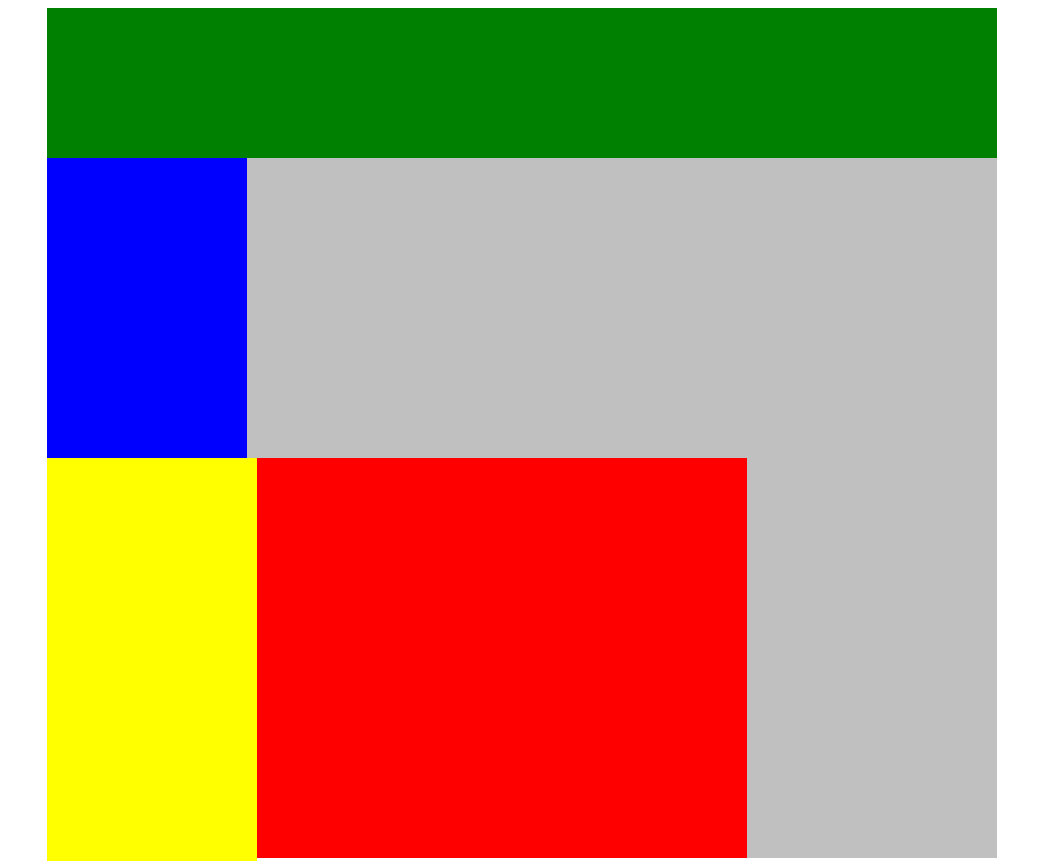
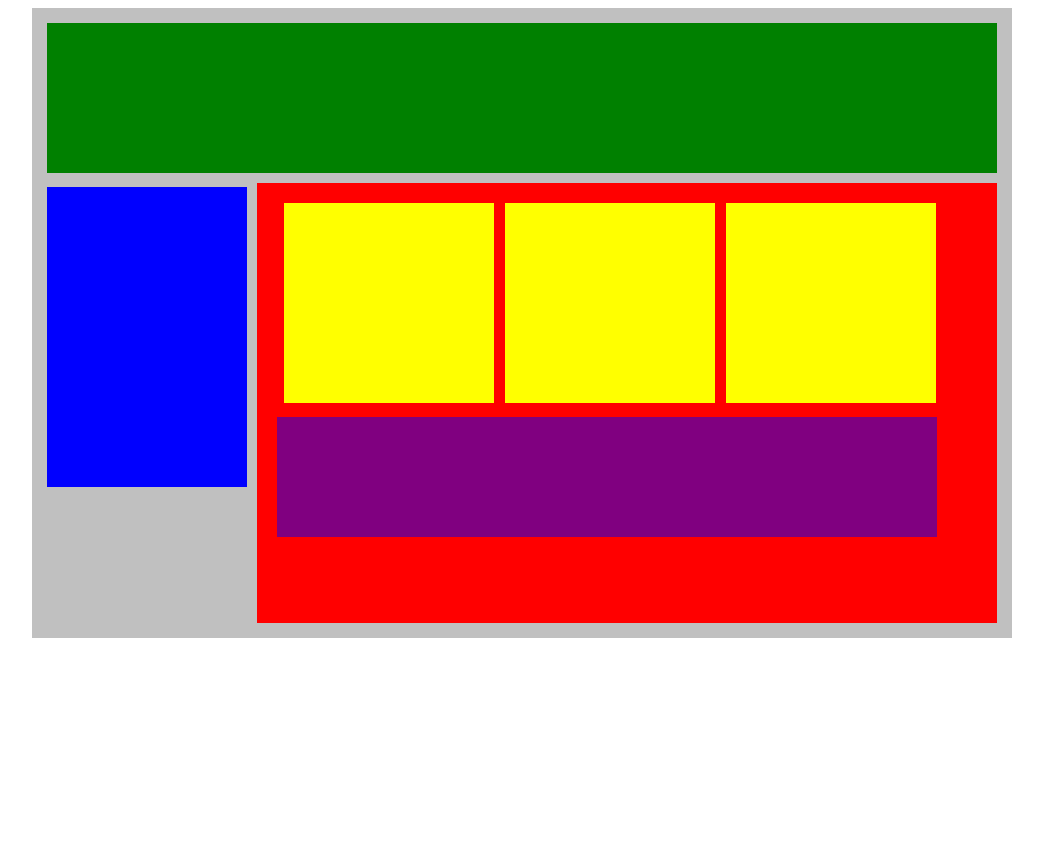
Before and after one commit to Kusbah/Web-Fundamentals, a plain HTML site: page Plotting Our Blocks/index.html in a window 1280 px wide. Shown: the top 861 px of the page, without its empty margins (118-1161 px from the left). After the commit the page ends 800 px from the top, so only its background shows below. Drawn offline with Linux system fonts and the light colour scheme.

Commit message:
complete Plotting Our Blocks

```diff
--- a/Plotting Our Blocks/style.css
+++ b/Plotting Our Blocks/style.css
@@ -2,27 +2,41 @@
     width: 950px;
     background-color: silver;
     margin: 0px auto;
+    padding: 15px;
 }
+
 .top-nav {
     height: 150px;
     background-color: green;
+    margin-bottom: 10px;
 }
+
 .side-nav {
     height: 300px;
     width: 200px;
     background-color: blue;
+    margin-right: 6px;
+    margin-bottom: 50px;
+    display: inline-block;
 }
+
 .main {
     height: 400px;
     width: 700px;
     background-color: red;
+    padding: 20px;
+    display: inline-block;
 }
 .sub-content {
     height: 200px;
     width: 210px;
     background-color: yellow;
+    margin-bottom: 10px;
+    margin-left: 7px;
+    display: inline-block;
 }
 #advertisement {
     height: 120px; width: 660px;
     background-color: purple;
+    display: inline-block;
 }
```
